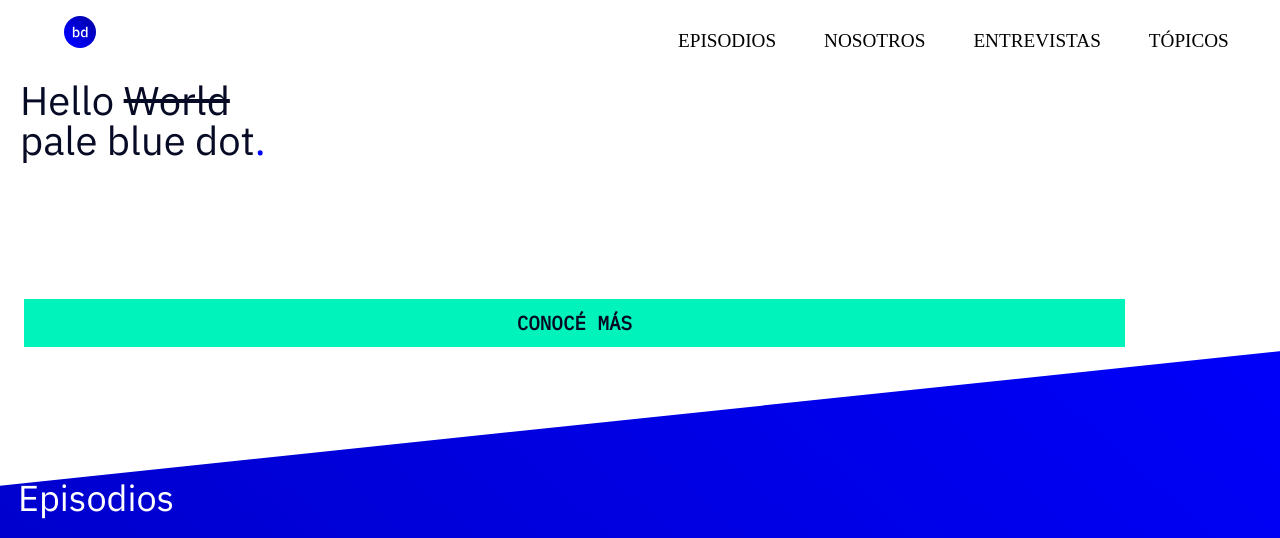
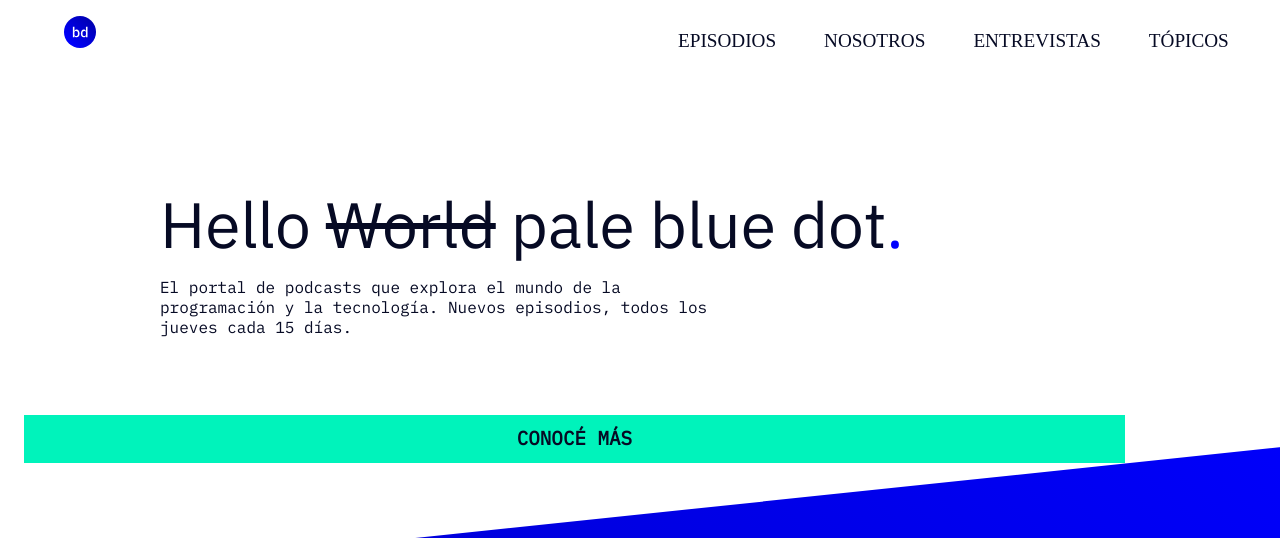
Before and after one commit to GirlesaQuinteroR/podcastLandingPageAcamica, a plain HTML site: page index.html in a window 1280 px wide. Shown: the top 538 px of the page. Drawn offline with Linux system fonts and the light colour scheme.

Commit message:
Título e Intro en Desktop

```diff
--- a/index.html
+++ b/index.html
@@ -37,7 +37,7 @@
     <main>
         <section>
             <h1 class="helloTitle"> Hello <s>World</s> pale blue dot<span class="blueDot">.</span></h1>
-            <p class="intro">El portal de podcasts que explora el mundo de la programación
+            <p id="intro">El portal de podcasts que explora el mundo de la programación
                 y la tecnología. Nuevos episodios, todos los jueves cada 15 días.</p>
             <p class="intromobile">Un podcast que explora el mundo de la programación. Nuevos episodios, todos los
                 jueves cada 15 días.</p>
--- a/styles.css
+++ b/styles.css
@@ -403,6 +403,20 @@
         display: none;
       }
 
+      #intro{
+        font-family: 'IBM Plex Mono', monospace;
+        font-size: 1em;
+        color: #060A24;
+        letter-spacing: 0;
+        line-height: -30.62em;
+        width: 45vw;
+        margin-left: 10em;
+        margin-top: -2em;
+        padding: 0em;
+        position: absolute;
+        display: block;
+      }
+
       .blueDot{
         color: #0000FE;
         size: 0.5em;
@@ -414,7 +428,7 @@
        }
 
        #menuItem a  {
-         color: black;
+         color:#060A24;
          font-size: 0.8em;
        }
 
@@ -483,4 +497,14 @@
         background: white;
         margin-right: 1em;
       }
+
+      .helloTitle {
+        overflow-wrap: break-word;
+        width: 12em;
+        margin-top: 3em;
+        margin-left: 2.5em;
+        font-size: 4em;
+        font-weight: 400;
     }
+
+    }
```
